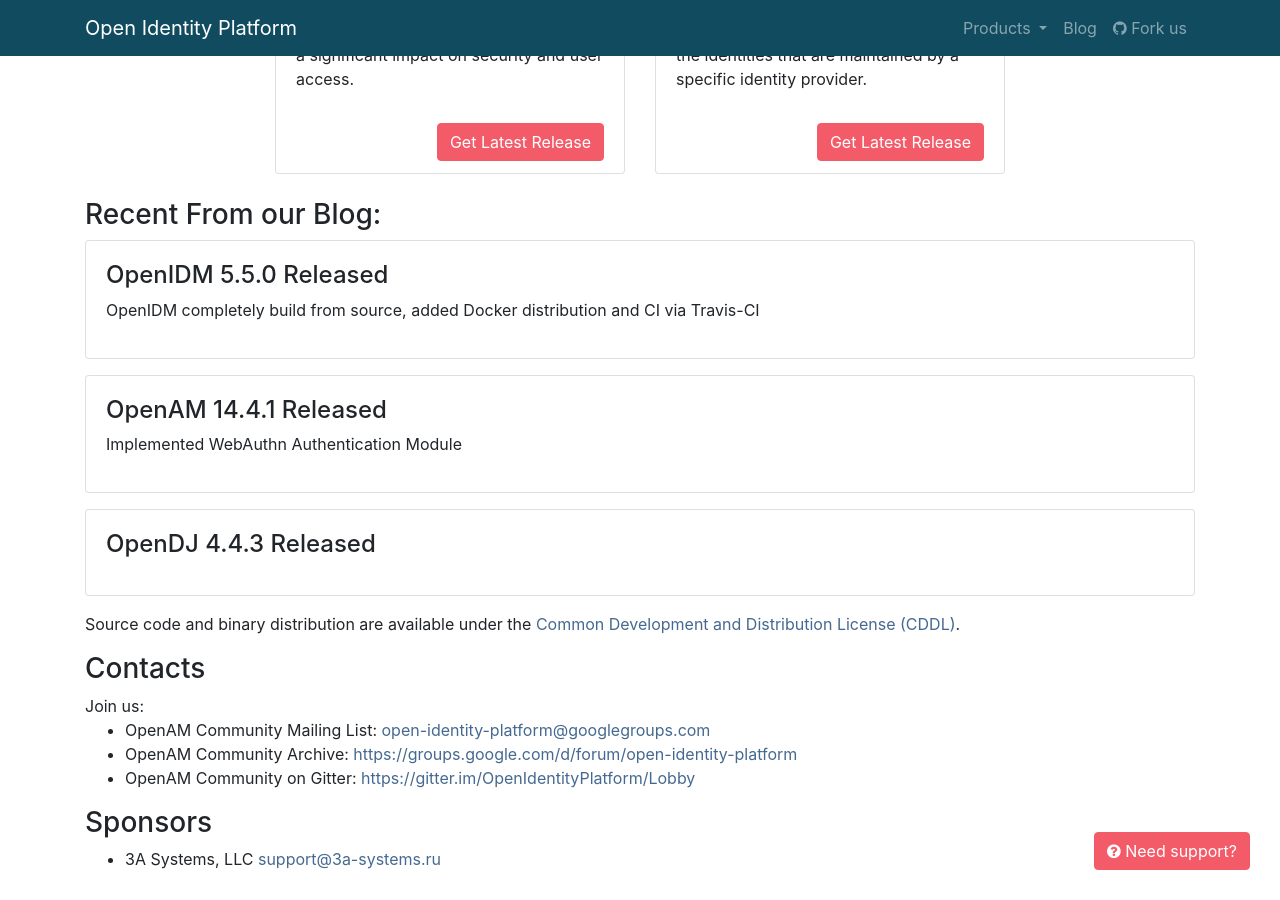
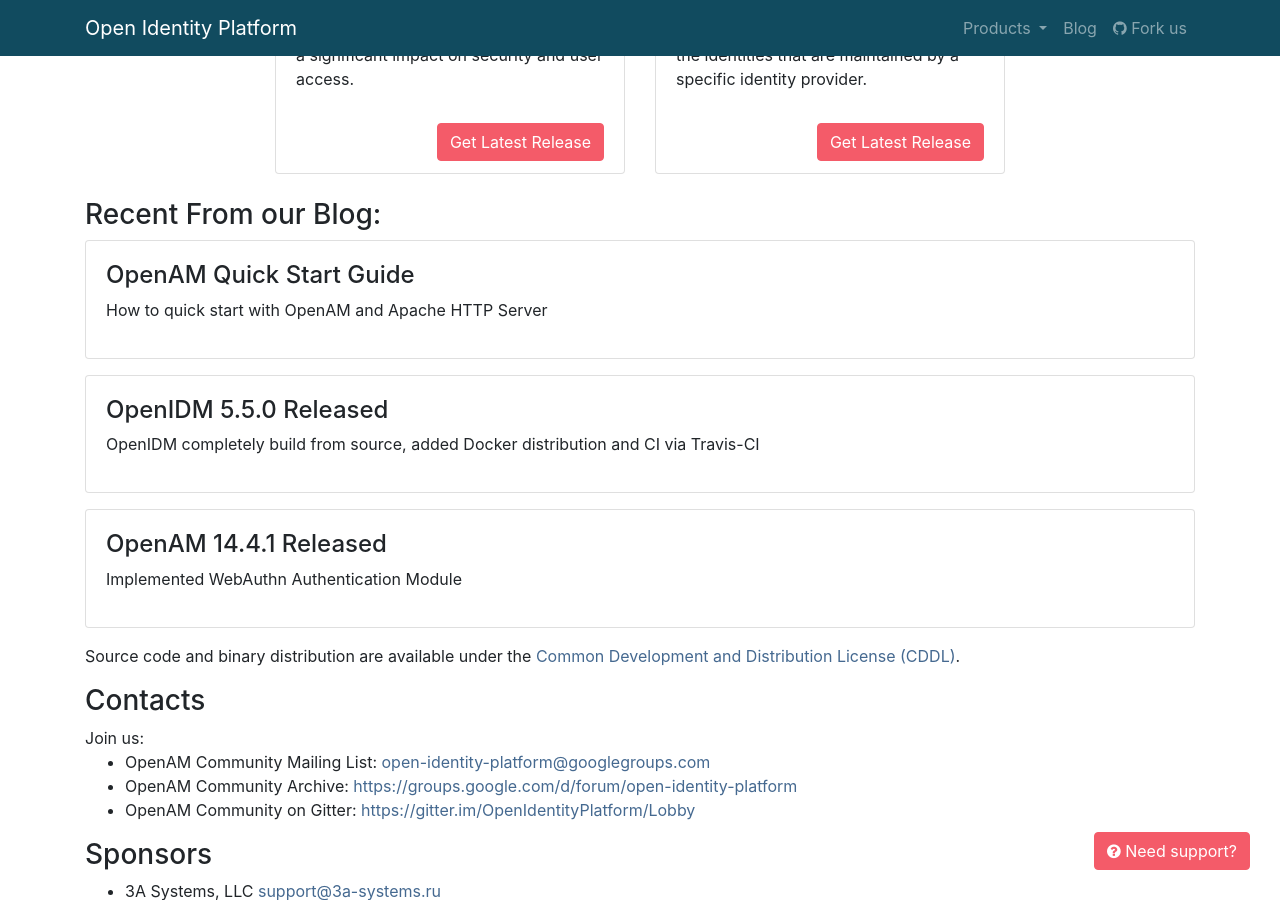
Before and after one commit to OpenIdentityPlatform/OpenIdentityPlatform.org, a Jekyll site: the page built from index.html, in a window 1280 px wide and 900 px high, scrolled down 1665 px. Built offline with Jekyll 4.4.1, drawn with Linux system fonts in a browser that asks for light colours; some of the changed lines change nothing that is shown.

Commit message:
add openam quick start articke

````diff
--- a/_data/blogposts.yml
+++ b/_data/blogposts.yml
@@ -1,3 +1,7 @@
+-
+  title: 'OpenAM Quick Start Guide'
+  link: '/blog/openam-quick-start-guide'
+  description: 'How to quick start with OpenAM and Apache HTTP Server'
 -
   title: 'OpenIDM 5.5.0 Released'
   link: '/blog/openidm-5-5-0-released'
--- /dev/null
+++ b/blog/openam-quick-start-guide.md
@@ -0,0 +1,141 @@
+---
+layout: home
+landing-title: "OpenAM Quick Start Guide"
+landing-title2: "OpenAM Quick Start Guide"
+description: "How to quick start with OpenAM and Apache HTTP Server"
+keywords: 'OpenAM, Access Management, Docker, Apache HTTP Server,Open Identity Platform'
+share-buttons: true
+---
+
+# OpenAM Quick Start Guide
+
+Original article: [https://github.com/OpenIdentityPlatform/OpenAM/wiki/Quick-Start-Guide](https://github.com/OpenIdentityPlatform/OpenAM/wiki/Quick-Start-Guide)
+
+## Preparations
+### Install Docker
+Install Docker for your platform, if you did not do this before, from
+[https://docs.docker.com/install/#supported-platforms](https://docs.docker.com/install/#supported-platforms).
+
+### Prepare Hosts File
+
+At first you need to add your to your _hosts_ file aliases
+_openam.example.com_ - for OpenAm and _example.com_ for Apache Http Server.
+Your hosts file should contain following line:
+
+```bash
+127.0.0.1    localhost openam.example.com www.example.com
+```
+
+## OpenAM Configuration
+
+### Running OpenAM Image
+
+Run OpenAM image
+```bash
+docker run -h openam.example.com -p 8080:8080 --name openam openidentityplatform/openam
+```
+
+### Basic OpenAM Setup
+Open your browser, goto url
+[http://openam.example.com:8080/openam](http://openam.example.com:8080/openam).
+![OpenAM Configuration Start](/assets/img/openam-quickstart/openam-conf-start.png)
+
+Click __Create Default Configuration__.
+
+![OpenAM License Agreement](/assets/img/openam-quickstart/openam-conf-license.png)
+
+Accept License Agreement
+
+![OpenAM Set Passwords](/assets/img/openam-quickstart/openam-conf-passwords.png)
+
+Set password for default admin user and policy agent
+
+Press __Create Configuration__.
+After configuration successfully created, press __Proceed to Login__ or open
+[http://openam.example.com:8080/openam/console](http://openam.example.com:8080/openam/console) link in browser.
+
+
+### Policy Configuration
+
+![OpenAM Console Realm](/assets/img/openam-quickstart/openam-console-realm.png)
+
+In administration console select realm, then go to __Authorization -> Policy Sets__, select __Default Policy Set__ and add new Policy
+
+Set Policy Name as you wish, Resource Type set URL, and add new Resource _\*://example:com/*?*_ and click __Create__ to save new policy.
+
+![OpenAM Console New Policy](/assets/img/openam-quickstart/openam-console-newpolicy.png)
+
+On new policy settings select Actions tab and add two actions __GET__ and __POST__
+
+![OpenAM Policy Actions](/assets/img/openam-quickstart/openam-console-policy-actions.png)
+
+Then select Subjects tab and set type to __Authenticated Users__
+
+![OpenAM Policy Subjects](/assets/img/openam-quickstart/openam-console-policy-subjects.png)
+
+Click __Save Changes__ to save your policy
+
+### Agent Configuration
+
+Then, in left menu, go to  __Applications -> Web Agents__ and create new Agent
+
+![OpenAM Web Agents](/assets/img/openam-quickstart/openam-console-webagents.png)
+
+Set name as you wish, for example `apache_agent`, set agent password.
+
+![OpenAM Create Web Agent](/assets/img/openam-quickstart/openam-console-webagents-create.png)
+
+Server URL set http://openam.example.com:8080/openam
+
+Agent URL set http://example.com:80
+
+Click __Create__ to save new Web Agent
+
+Click __General__ tab to return to main menu.
+
+### Cookie Domain Configuration
+
+Navigate to __Configure -> Global Services -> Platform -> Cookie Domain__.
+
+Set cookie domain to _.example.com_, save your settings.
+
+
+## Apache HTTP Server Configuration
+Create Dockerfile in your  _/home/user/openam-quickstart/apache/_ folder with following content
+
+```dockerfile
+FROM httpd:2.4
+
+ENV PA_PASSWORD password
+
+RUN apt-get update && apt-get install -y wget unzip
+
+RUN wget --show-progress --progress=bar:force:noscroll --quiet --output-document=/tmp/Apache_v24_Linux_64bit_4.1.1.zip https://github.com/OpenIdentityPlatform/OpenAM-Web-Agents/releases/download/4.1.1/Apache_v24_Linux_64bit_4.1.1.zip
+
+RUN unzip /tmp/Apache_v24_Linux_64bit_4.1.1.zip -d /usr/
+
+RUN rm /tmp/Apache_v24_Linux_64bit_4.1.1.zip
+
+RUN echo $PA_PASSWORD > /tmp/pwd.txt
+
+RUN cat /tmp/pwd.txt
+
+RUN /usr/web_agents/apache24_agent/bin/agentadmin --s "/usr/local/apache2/conf/httpd.conf" "http://openam.example.com:8080/openam" "http://example.com:80" "/" "apache_agent" "/tmp/pwd.txt" --acceptLicence --changeOwner
+```
+
+Set ENV PA_PASSWORD as you previously set for your WebAgent in OpenAm
+
+
+Build Apache Docker image
+
+```bash
+docker build --network=host -t apache_agent -f /home/user/openam-quickstart/apache/Dockerfile /home/user/openam-quickstart/apache/
+```
+
+And then run image
+```bash
+docker run -it --name apache_agent -p 80:80 -h example.com --shm-size 2G --link=openam  apache_agent
+```
+
+Open in browser link [http://example.com](http://example.com), and you will be redirected to OpenAM Authentication. After authentication you should see default Apache HTTP Server page
+![Apache Default Page](/assets/img/openam-quickstart/apache-default.png)
````
Also changed, not shown: assets/img/openam-quickstart/apache-default.png (added), assets/img/openam-quickstart/openam-conf-license.png (added), assets/img/openam-quickstart/openam-conf-passwords.png (added), assets/img/openam-quickstart/openam-conf-start.png (added), assets/img/openam-quickstart/openam-console-newpolicy.png (added), assets/img/openam-quickstart/openam-console-policy-actions.png (added), assets/img/openam-quickstart/openam-console-policy-subjects.png (added), assets/img/openam-quickstart/openam-console-realm.png (added), assets/img/openam-quickstart/openam-console-webagents-create.png (added), assets/img/openam-quickstart/openam-console-webagents.png (added).
